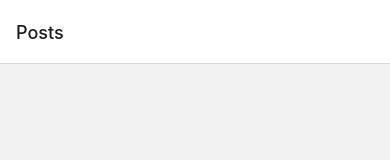
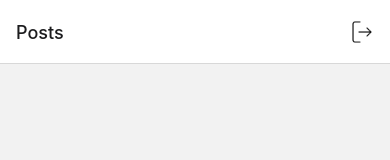
Before and after one commit to RustDzhur/blog-react-native, a React Native app: screen / in a window 390 px wide. Shown: the top 160 px of the page. Built offline with nearby package versions, Linux system fonts and the light colour scheme.

Commit message:
header btn goBack and logOut

```diff
--- a/navigations/TabNav.js
+++ b/navigations/TabNav.js
@@ -1,8 +1,8 @@
 import { PostScreen } from "../Screens/PostsScreen";
 import { CreatePostsScreen } from "../Screens/CreatePostsScreen";
 import { ProfileScreen } from "../Screens/ProfileScreen";
-import { CustomCreateTabBtn } from "../components/CustomeCreateTabBtn";
-import { View, StyleSheet, Image } from "react-native";
+import { CustomCreateTabBtn } from "../components/CustomCreateTabBtn";
+import { View, StyleSheet, Image, Text, TouchableOpacity } from "react-native";
 import { createBottomTabNavigator } from "@react-navigation/bottom-tabs";
 
 const Tab = createBottomTabNavigator();
@@ -26,6 +26,19 @@ export const TabNav = () => {
 			}}>
 			<Tab.Screen
 				options={{
+					headerRight: () => (
+						<TouchableOpacity>
+							<Image
+								source={require("../assets/images/logOut.png")}
+								style={{
+									width: 24,
+									height: 24,
+									marginRight: 16,
+									tintColor: "black",
+								}}
+							/>
+						</TouchableOpacity>
+					),
 					tabBarIcon: ({ focused }) => (
 						<View>
 							{focused ? (
@@ -47,6 +60,19 @@ export const TabNav = () => {
 			/>
 			<Tab.Screen
 				options={{
+					headerLeft: () => (
+						<TouchableOpacity>
+							<Image
+								source={require("../assets/images/goBack.png")}
+								style={{
+									width: 24,
+									height: 24,
+									marginLeft: 16,
+									tintColor: "black",
+								}}
+							/>
+						</TouchableOpacity>
+					),
 					tabBarIcon: ({ focused }) => (
 						<View>
 							<Image
@@ -70,6 +96,19 @@ export const TabNav = () => {
 			/>
 			<Tab.Screen
 				options={{
+					headerLeft: () => (
+						<TouchableOpacity>
+							<Image
+								source={require("../assets/images/goBack.png")}
+								style={{
+									width: 24,
+									height: 24,
+									marginLeft: 16,
+									tintColor: "black",
+								}}
+							/>
+						</TouchableOpacity>
+					),
 					tabBarIcon: ({ focused }) => (
 						<View>
 							{focused ? (
```
Also changed, not shown: assets/images/goBack.png (added), assets/images/logOut.png (added), components/CustomCreateTabBtn.js (renamed from components/CustomeCreateTabBtn.js), components/CustomExitBtn.js (added).
